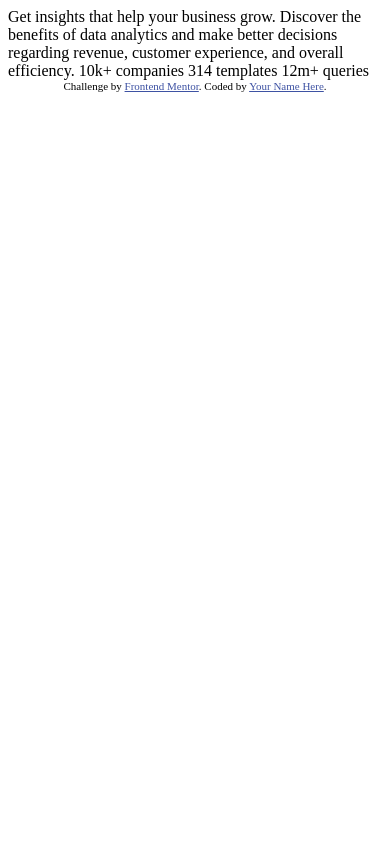
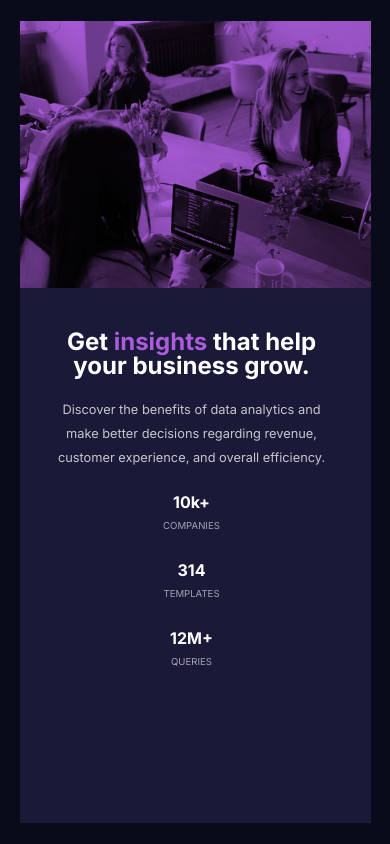
Before and after one commit to maryqu3en/CHALLENGE-1-group-21, a plain HTML site: page stats-preview-card-component-main/index.html in a window 390 px wide. Drawn offline with Linux system fonts and the light colour scheme.

Commit message:
FEAT: Final update

```diff
--- a/stats-preview-card-component-main/index.html
+++ b/stats-preview-card-component-main/index.html
@@ -1,33 +1,43 @@
 <!DOCTYPE html>
 <html lang="en">
   <head>
-  <meta charset="UTF-8">
-  <meta name="viewport" content="width=device-width, initial-scale=1.0"> <!-- displays site properly based on user's device -->
-
-  <link rel="icon" type="image/png" sizes="32x32" href="./images/favicon-32x32.png">
-
+    <meta charset="UTF-8" />
+    <meta name="viewport" content="width=device-width, initial-scale=1.0" />
+    <link
+      rel="icon"
+      type="image/png"
+      sizes="32x32"
+      href="./images/favicon-32x32.png"
+    />
+    <link rel="stylesheet" href="style.css" />
     <title>Frontend Mentor | Stats preview card component</title>
-
-  <!-- Feel free to remove these styles or customise in your own stylesheet 👍 -->
-  <style>
-    .attribution { font-size: 11px; text-align: center; }
-    .attribution a { color: hsl(228, 45%, 44%); }
-  </style>
   </head>
   <body>
-
-  Get insights that help your business grow.
-
-  Discover the benefits of data analytics and make better decisions regarding revenue, customer
-  experience, and overall efficiency.
-
-  10k+ companies
-  314 templates
-  12m+ queries
-
-  <div class="attribution">
-    Challenge by <a href="https://www.frontendmentor.io?ref=challenge" target="_blank">Frontend Mentor</a>.
-    Coded by <a href="#">Your Name Here</a>.
+    <div id="container">
+      <div id="left">
+        <div id="left-container">
+          <h1>Get <span>insights</span> that help your business grow.</h1>
+          <p id="text">
+            Discover the benefits of data analytics and make better decisions
+            regarding revenue, customer experience, and overall efficiency.
+          </p>
+          <div id="stats">
+            <div id="stat">
+              <p id="num">10k+</p>
+              <p id="desc">companies</p>
+            </div>
+            <div id="stat">
+              <p id="num">314</p>
+              <p id="desc">templates</p>
+            </div>
+            <div id="stat">
+              <p id="num">12M+</p>
+              <p id="desc">queries</p>
+            </div>
+          </div>
+        </div>
+      </div>
+      <div id="right"></div>
     </div>
   </body>
 </html>
--- /dev/null
+++ b/stats-preview-card-component-main/style.css
@@ -0,0 +1,153 @@
+@import url("https://fonts.googleapis.com/css2?family=Inter:wght@400;700&family=Lexend+Deca&display=swap");
+:root {
+  /* colors */
+  --very-dark-blue: hsl(233, 47%, 7%);
+  --dark-desaturated-blue: hsl(244, 38%, 16%);
+  --soft-violet: hsl(277, 64%, 61%);
+  --white: hsl(0, 0%, 100%);
+  --transparent-white-main: hsla(0, 0%, 100%, 0.75);
+  --transparent-white-stat: hsla(0, 0%, 100%, 0.6);
+  /* fonts */
+  --font-family-inter: Inter;
+  --font-family-deca: Lexend Deca;
+  --font-size: 15px;
+}
+
+* {
+  margin: 0;
+  padding: 0;
+}
+body {
+  background-color: var(--very-dark-blue);
+  display: flex;
+  justify-content: center;
+  align-items: center;
+  height: 100vh;
+  width: 100vw;
+}
+#container {
+  width: 70%;
+  height: 55%;
+  display: flex;
+  flex-direction: row;
+  border: none;
+  border-radius: 20px;
+}
+#left {
+  flex: 1;
+  background-color: var(--dark-desaturated-blue);
+}
+#left-container {
+  padding: 12% 12% 10% 10%;
+}
+h1 {
+  color: var(--white);
+  font-family: var(--font-family-inter);
+  font-weight: 700;
+  font-size: 2.2rem;
+  margin-bottom: 7%;
+}
+span {
+  color: var(--soft-violet);
+}
+#text {
+  font-family: var(--font-family-inter);
+  color: var(--transparent-white-main);
+}
+#stats {
+  display: flex;
+  justify-content: space-between;
+  margin-top: 10%;
+  margin-right: 25px;
+}
+#stat {
+  display: flex;
+  flex-direction: column;
+  text-align: left;
+  font-family: var(--font-family-inter);
+}
+#num {
+  color: var(--white);
+  font-weight: 700;
+  font-size: 1.5rem;
+}
+#desc {
+  color: var(--transparent-white-stat);
+  text-transform: uppercase;
+  font-size: 0.6rem;
+}
+#right {
+  position: relative;
+  flex: 1;
+  background-image: url(images/image-header-desktop.jpg);
+}
+#right::before {
+  content: "";
+  position: absolute;
+  top: 0;
+  left: 0;
+  width: 100%;
+  height: 100%;
+  background-color: var(--soft-violet);
+  mix-blend-mode: multiply;
+}
+
+@media (max-width: 700px) {
+  #container {
+    width: 90%;
+    height: 95%;
+    flex-direction: column-reverse;
+    line-height: 150%;
+  }
+
+  #left {
+    flex: 1;
+    background-color: var(--dark-desaturated-blue);
+  }
+
+  #left-container {
+    padding: 12% 12% 10% 10%;
+    text-align: center;
+  }
+
+  h1 {
+    color: var(--white);
+    font-family: var(--font-family-inter);
+    font-weight: 700;
+    font-size: 1.5rem;
+    margin-bottom: 7%;
+  }
+
+  #text {
+    font-size: 0.8rem;
+  }
+  #stats {
+    display: flex;
+    justify-content: center;
+    align-items: center;
+    flex-direction: column;
+    margin: 0;
+  }
+  #stat {
+    display: flex;
+    flex-direction: column;
+    text-align: center;
+    font-family: var(--font-family-inter);
+    margin-top: 20px;
+  }
+  #num {
+    color: var(--white);
+    font-weight: 700;
+    font-size: 1rem;
+  }
+  #desc {
+    color: var(--transparent-white-stat);
+    text-transform: uppercase;
+    font-size: 0.6rem;
+  }
+
+  #right {
+    background-size: cover;
+    flex: 0.5;
+  }
+}
```
Lines whose indentation alone changed are shown as unchanged.
